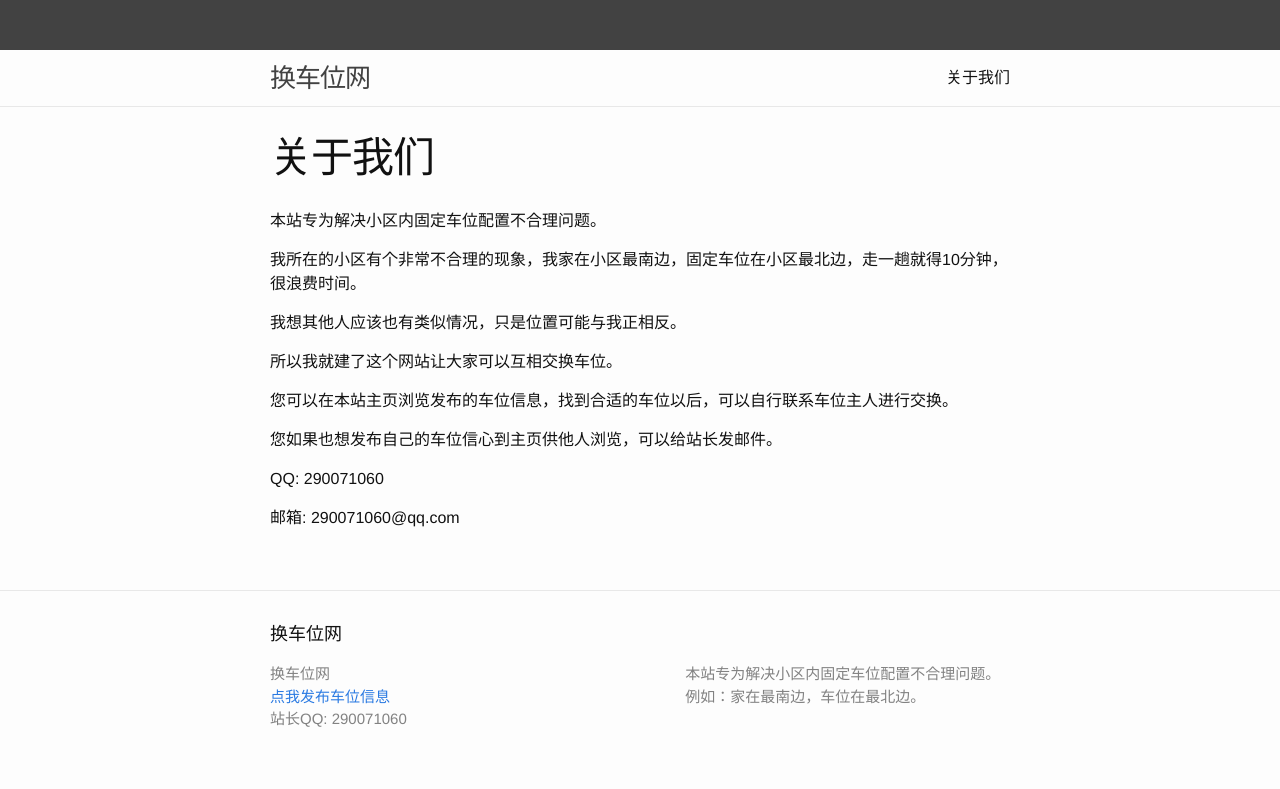
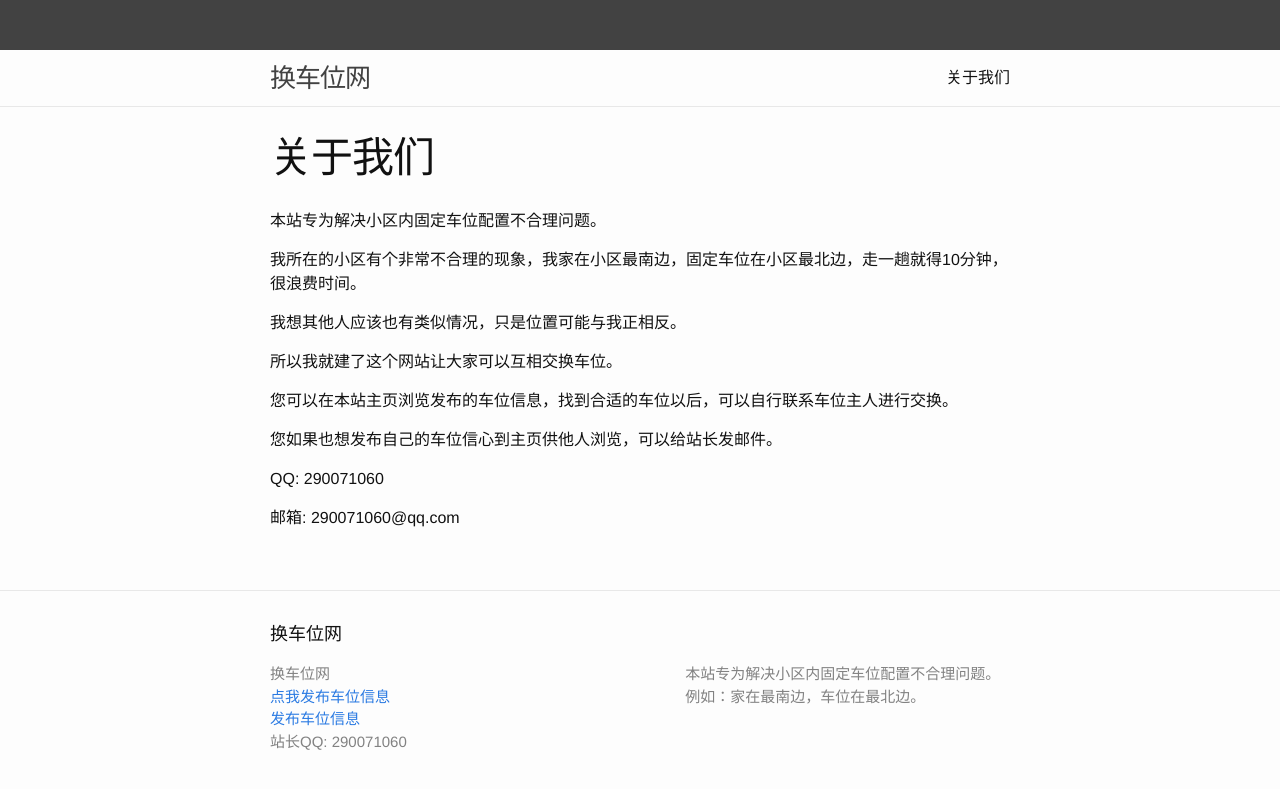
Before and after one commit to xuxic/hcw, a Jekyll site: the page built from about.md, in a window 1280 px wide. Shown: the top 789 px of the page. Built offline with Jekyll 4.4.1, drawn with Linux system fonts in a browser that asks for light colours.

Commit message:
test qq mail me

```diff
--- a/_includes/footer.html
+++ b/_includes/footer.html
@@ -9,6 +9,7 @@
         <ul class="contact-list">
           <li>{{ site.title }}</li>
           <li><a href="mailto:{{ site.email }}?subject=发布车位信息&body=请在下面填写车位详细信息以及您的联系方式(不要修改邮件标题):">点我发布车位信息</a></li>
+          <li><a target="_blank" href="http://mail.qq.com/cgi-bin/qm_share?t=qm_mailme&email=IhAbEhIVExIUEmJTUwxBTU8" style="text-decoration:none;">发布车位信息</a></li>
           <li>站长QQ: 290071060</li>
         </ul>
       </div>
```
